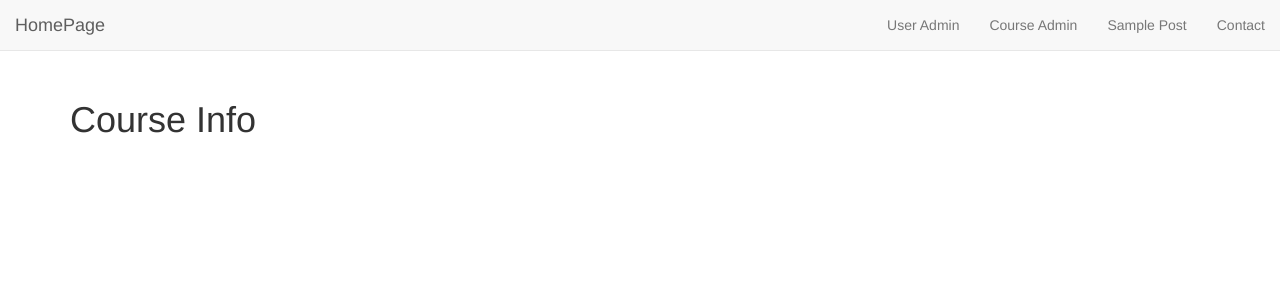
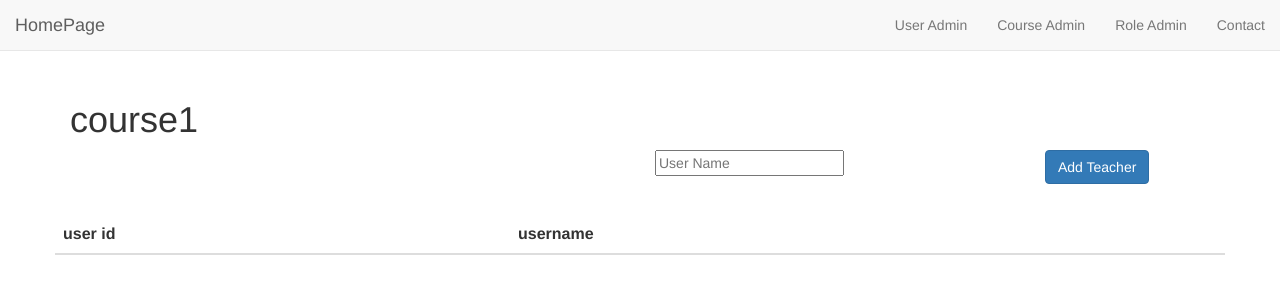
Before and after one commit to chameleon10712/Flask-User-Admin, a Flask app: page /course_info/1 in a window 1280 px wide. Shown: the top 300 px of the page. Run offline with Flask 2, Linux system fonts and the light colour scheme; data comes from the database, SQL or seed files in the repository; both versions use the stored data as it was after the commit; lists and menus that the app fills with data are empty; some libraries are stand-ins or nearby versions.

Commit message:
add uniqueconstraint (u_id, c_id) in table UserCourseRole

```diff
--- a/app.py
+++ b/app.py
@@ -4,6 +4,7 @@ import json
 from flask import Flask, url_for, render_template, request, redirect, session, jsonify
 from flask_sqlalchemy import SQLAlchemy
 from werkzeug.security import generate_password_hash, check_password_hash
+from sqlalchemy import UniqueConstraint
 
 
 app = Flask(__name__)
@@ -42,6 +43,7 @@ class UserCourseRole(db.Model):
 	u_id = db.Column(db.Integer, db.ForeignKey('User.id'), nullable=False, unique=True)
 	c_id = db.Column(db.Integer, db.ForeignKey('Course.id'), nullable=True)
 	r_id = db.Column(db.Integer, db.ForeignKey('Role.id'), nullable=False)
+	__table_args__ = (UniqueConstraint('u_id', 'c_id', name='_uid_cid_uc'),)
 
 	def __init__(self, u_id, c_id, r_id):
 		self.u_id = u_id
@@ -56,6 +58,31 @@ class Course(db.Model):
 
 	def __init__(self, name):
 		self.name = name
+
+
+def set_default_role():
+	''' default role : teacher, TA, student '''
+
+
+	data = Role.query.filter_by(name='Teacher').first()
+	if data is  None:
+		teacher = Role(name='Teacher')
+		db.session.add(teacher)
+		db.session.commit()
+
+	data = Role.query.filter_by(name='TA').first()
+	if data is None:
+		TA = Role(name='TA')
+		db.session.add(TA)
+		db.session.commit()
+
+	data = Role.query.filter_by(name='Student').first()
+	if data is None:
+		student = Role(name='Student')
+		db.session.add(student)
+		db.session.commit()
+
+	return
 
 
 def get_role_list():
@@ -160,6 +187,8 @@ def user_admin():
 
 @app.route('/delete_user', methods=['POST'])
 def delete_user():
+	#TODO : DB cascade
+
 	u_id = int(request.form['u_id'])
 	instance = User.query.filter_by(id=u_id).first()
 	print(instance.username)
@@ -270,30 +299,58 @@ def delete_course():
 @app.route('/course_info/', methods=['GET'])
 @app.route('/course_info/<c_id>', methods=['GET'])
 def course_info(c_id=None):
-	'''
-	c_id = request.form['c_id']
+
+	if c_id is None:
+		return	'Please select course'
+
 	data = Course.query.filter_by(id = c_id).first()
 	print('course id {}  name {}'.format(data.id, data.name))
+	c_name = data.name
 	'''
-
-	return render_template('course_info.html')
+	people = db.session.query(User.id, User.username) \
+		.outerjoin(UserCourseRole, User.id == UserCourseRole.u_id) \
+		.outerjoin(Role, UserCourseRole.r_id == Role.id) \
+		.with_entities(User.id, User.username, Role.name).all()
+	'''
+	'''
+	teacher = db.session.query(User.id, User.username) \
+		.outerjoin(UserCourseRole, User.id == )
+	'''
+	teacher_list=[]
+	return render_template('course_info.html', c_name=c_name, c_id=c_id, teacher_list=teacher_list)
 
 
 @app.route('/set_role', methods=['POST'])
 def set_role():
-	u_id = request.form['u_id'];
-	r_name = request.form['r_name'];
-	'''
-	new_course = Course(name = name)
-	db.session.add(new_course)
-	db.session.commit()
-	'''
-	data = Role.query.filter_by(name=r_name).first()
-	print('r_id  {}'.format(data.id))
+	'''set UserCourseRole'''
 
-	instance = UserCourseRole(u_id=u_id, r_id=data.id)
-	db.session.add(instance)
-	db.session.commit()
+	u_name = request.form['username'];
+	r_id = request.form['r_id'];
+	c_id = request.form['c_id']
+
+	data = User.query.filter_by(username=u_name).first()
+	if data is None:
+		return 'no such user'
+	else:
+		u_id = data.id
+
+	print('u_id',u_id)
+	print('c_id',c_id)
+	print('r_id',r_id)
+
+
+	#TODO : check (u_id, c_id) is unique
+	data = UserCourseRole.query.filter(UserCourseRole.u_id==u_id, UserCourseRole.c_id==c_id).all()
+	if data is None:
+		#TODO
+		print('( u_id, c_id )  record does not exist yet')
+		instance = UserCourseRole(u_id=u_id, c_id=c_id, r_id=r_id)
+		db.session.add(instance)
+		db.session.commit()
+	else:
+		#TODO
+		print('( u_id, c_id ) record already exist! Need to modify record')
+
 
 	return 'ok'
 
@@ -327,9 +384,16 @@ def add_role():
 	return json.dumps({'r_id': new_role.id})
 
 
+
 @app.route('/delete_role', methods=['POST'])
 def delete_role():
 	r_id = int(request.form['r_id'])
+
+	if r_id==1 or r_id==2 or r_id==3 :
+		#TODO : set http status code
+		return 'cannot delete default role'
+
+
 	instance = Role.query.filter_by(id=r_id).first()
 	print('delete role: {}'.format(instance.name))
 
@@ -358,5 +422,6 @@ app.secret_key = os.urandom(24)
 if __name__ == '__main__':
 	app.debug = True
 	db.create_all()
+	set_default_role() # set default role : teacher, TA, student
 	app.secret_key = "123"
 	app.run(host='127.0.0.1')
--- a/templates/course_info.html
+++ b/templates/course_info.html
@@ -35,13 +35,13 @@
             <div class="collapse navbar-collapse" id="bs-example-navbar-collapse-1">
                 <ul class="nav navbar-nav navbar-right">
                     <li>
-                        <a href="/user_list">User Admin</a>
+                        <a href="/user_admin">User Admin</a>
                     </li>
                     <li>
                         <a href="/course_admin">Course Admin</a>
                     </li>
                     <li>
-                        <a href="#">Sample Post</a>
+                        <a href="/role_admin">Role Admin</a>
                     </li>
                     <li>
                         <a href="#">Contact</a>
@@ -58,11 +58,85 @@
 
     <div class="container"  style="margin-top:80px;">
 
-        <h1>Course Info</h1>
+		<h1>{{c_name}}</h1>
+        <div class="row" style="margin-bottom:30px;">
+                <div class="col-md-8 col-lg-6"></div>
+                <div class="col-md-2 col-lg-4">
+                    <input type="teacher_name" class="input_username" placeholder="User Name">
+                </div>
+                <div class="col-md-2 col-lg-2">
+                    <button type="button" class="set_role add_teacher btn btn-primary">Add Teacher</button>
+                </div>
+        </div><!--end for row-->
+
+
+        <div class="row" style="margin-bottom:80px;">
+            <div class="col-md-4"></div>
+            <table class="table col-md-4">
+                <thead>
+                    <tr>
+                        <th scope="row">user id</th>
+                        <th>username</th>
+                        <th></th>
+                    <tr>
+                </thead>
+                <tbody class="teacher_list">
+                    {% for teacher in teacher_list %}
+                    <tr class="teacher_list_record">
+                        <td class="teacher_id">{{ teacher.id }}</td>
+                        <td>{{ teacher.name }}</td>
+                        <td><button type="button" class="delete btn btn-info">x</button></td>
+                    </tr>
+                    {% endfor %}
+
+                </tbody>
+            </table>
+            <div class="col-md-4"></div>
+        </div><!--end for row-->
+
+
 
 	</div>
 
 
+	<script>
+		var c_id = {{c_id}};
+		console.log('c_id',c_id);
+
+		$('.set_role').on('click',function(){
+			var username = $(this).parent().prev().children('.input_username').val();
+			var r_id = 0;
+            console.log('input username:  ',username);
+
+            if(username){
+                // user name is not empty
+				if( $(this).hasClass('add_teacher')){
+					r_id = 1;
+				}
+
+                $.ajax({
+                        url: '/set_role',
+                        type:'POST',
+                        data: {username:username, r_id:r_id, c_id:c_id},
+                        success:function(response){
+
+                        },
+                        error: function(error){
+                            console.log(error);
+                        }
+                });
+
+            }else{
+                //user name is emtpy
+                console.log('user name is empty');
+
+            }
+
+		});
+
+
+	</script>
+
 
 </body>
 </html>
--- a/templates/role_admin.html
+++ b/templates/role_admin.html
@@ -87,7 +87,11 @@
                     <tr class="role_list_record">
                         <td class="r_id">{{ role.id }}</td>
                         <td>{{ role.name }}</td>
+						{% if role.id!=1 and role.id!=2 and role.id!=3 %}
                         <td><button type="button" class="delete btn btn-info">x</button></td>
+						{% else %}
+						<td></td>
+						{% endif %}
                     </tr>
                     {% endfor %}
 
```
Also changed, not shown: test.db.
